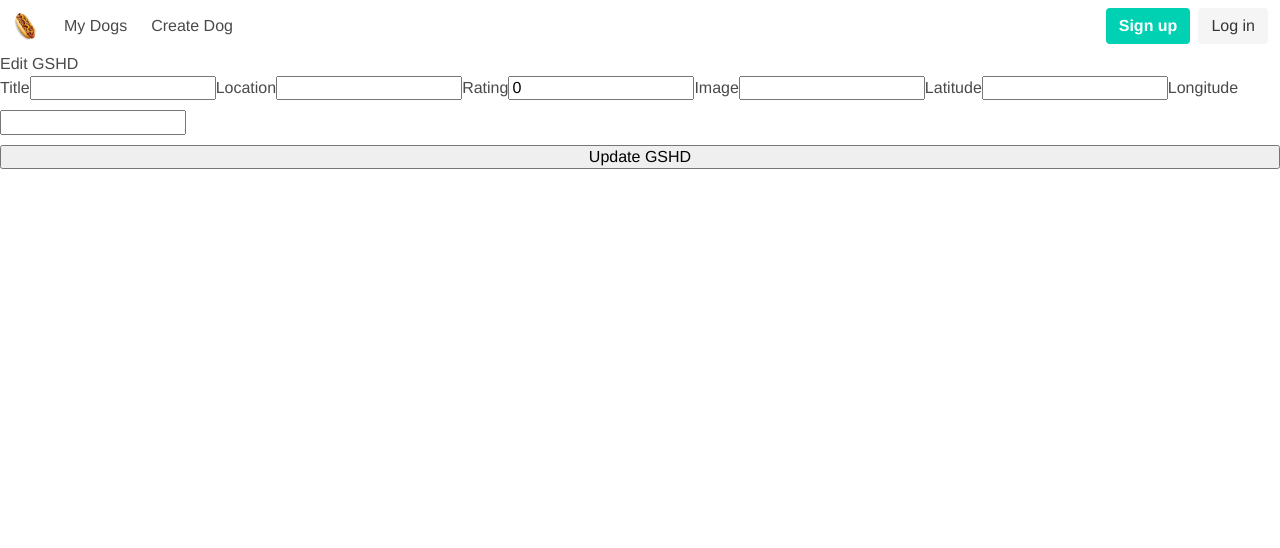
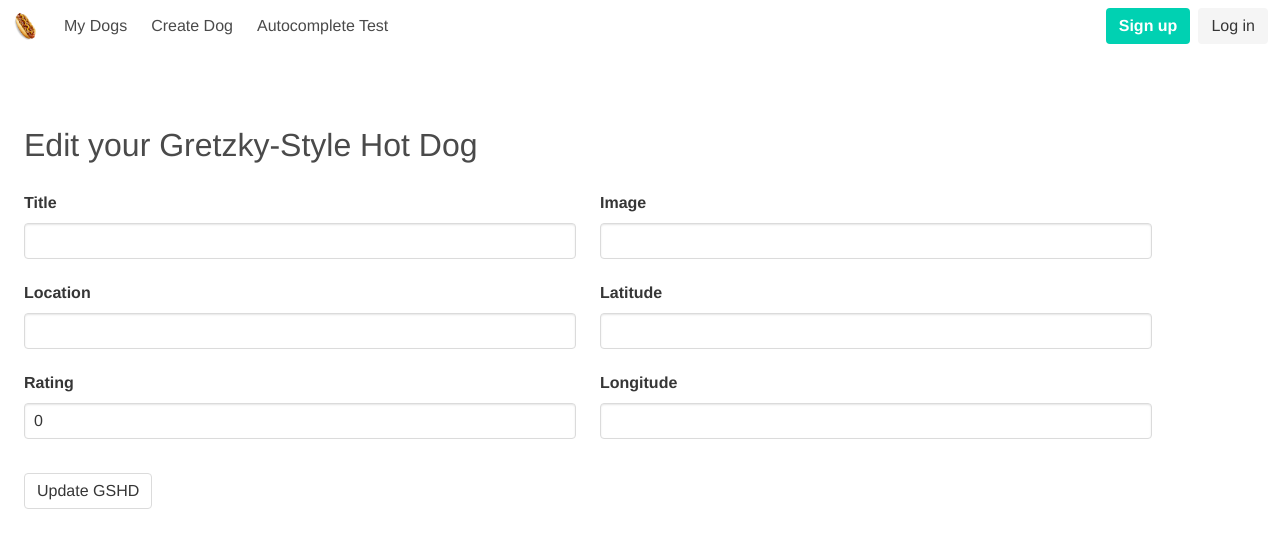
Before and after one commit to joshcoles/gshd, a React app in the folder gshd/client/: page /edit-dog/1 in a window 1280 px wide. Shown: the top 548 px of the page. Built offline with nearby package versions, Linux system fonts and the light colour scheme; no server answers; what google-maps-react would draw is missing.

Commit message:
Add autocomplete functionality.

```diff
--- a/gshd/client/package.json
+++ b/gshd/client/package.json
@@ -50,6 +50,7 @@
     "react-app-polyfill": "^1.0.1",
     "react-dev-utils": "^9.0.1",
     "react-dom": "^16.8.6",
+    "react-places-autocomplete": "^7.2.1",
     "react-router-dom": "^5.0.1",
     "resolve": "1.10.0",
     "sass-loader": "7.1.0",
--- a/gshd/client/src/App.js
+++ b/gshd/client/src/App.js
@@ -5,6 +5,7 @@ import DogList from './components/DogList.js';
 import LandingPage from './components/LandingPage.js';
 import EditDog from './components/EditDog.js';
 import CreateDog from './components/CreateDog.js'
+import AutoCompletePlaces from './components/AutoCompletePlaces.js';
 import icon from './images/gshd.png';
 
 class App extends Component {
@@ -19,7 +20,7 @@ class App extends Component {
               <Link className="navbar-item" to="/">
                 <img src={icon} alt=""/>
               </Link>
-              <a role="button" className="navbar-burger burger" aria-label="menu" aria-expanded="false" data-target="navbarBasicExample">
+              <a href="/" role="button" className="navbar-burger burger" aria-label="menu" aria-expanded="false" data-target="navbarBasicExample">
                 <span aria-hidden="true"></span>
                 <span aria-hidden="true"></span>
                 <span aria-hidden="true"></span>
@@ -29,14 +30,15 @@ class App extends Component {
               <div className="navbar-start">
                 <Link className="navbar-item" to="/dog-list">My Dogs</Link>
                 <Link className="navbar-item" to="/create-dog">Create Dog</Link>
+                <Link className="navbar-item" to="/autocomplete-places">Autocomplete Test</Link>
               </div>
               <div className="navbar-end">
                 <div className="navbar-item">
                   <div className="buttons">
-                    <a className="button is-primary">
+                    <a href="/" className="button is-primary">
                       <strong>Sign up</strong>
                     </a>
-                    <a className="button is-light">
+                    <a href="/" className="button is-light">
                       Log in
                     </a>
                   </div>
@@ -48,6 +50,7 @@ class App extends Component {
           <Route path="/dog-list" component={DogList}/>
           <Route path="/create-dog" component={CreateDog}/>
           <Route path="/edit-dog/:id" component={EditDog}/>
+          <Route path="/autocomplete-places" component={AutoCompletePlaces}/>
         </div>
       </Router>
     );
--- /dev/null
+++ b/gshd/client/src/components/AutoCompletePlaces.js
@@ -0,0 +1,91 @@
+import React, { Component } from 'react';
+import PlacesAutoComplete, {
+  geocodeByAddress,
+  getLatLng
+} from 'react-places-autocomplete';
+
+// https://www.npmjs.com/package/react-places-autocomplete
+
+class AutoCompletePlaces extends Component {
+
+  constructor(props) {
+    super(props);
+    this.state = {
+      address: '',
+      gmapsLoaded: false
+    }
+  }
+
+  initMap = () => {
+    this.setState({
+      gmapsLoaded: true,
+    })
+  }
+
+  componentDidMount() {
+    window.initMap = this.initMap
+    const gmapScriptEl = document.createElement(`script`)
+    gmapScriptEl.src = `https://maps.googleapis.com/maps/api/js?key=${process.env.REACT_APP_GOOGLE_MAPS_API_TOKEN}&libraries=places&callback=initMap`
+    document.querySelector(`body`).insertAdjacentElement(`beforeend`, gmapScriptEl)
+  }
+
+  onInputChange = (address) => {
+    this.setState({ address });
+  }
+
+  onSelect = (address) => {
+    geocodeByAddress(address)
+      .then(results => getLatLng(results[0]))
+      .then(latLng => console.log(`Success:`, latLng))
+      .catch(error => console.error(`Error: ${error}`));
+  }
+
+  render() {
+
+    return (
+      <div>
+        {this.state.gmapsLoaded && (
+          <PlacesAutoComplete
+            value={this.state.address}
+            onChange={this.onInputChange}
+            onSelect={this.onSelect}>
+
+            {({ getInputProps, suggestions, getSuggestionItemProps, loading }) => (
+              <div>
+                <input
+                  {...getInputProps({
+                    placeholder: 'Search Places ...',
+                    className: 'location-search-input',
+                  })}
+                />
+                {loading && <div>Loading...</div>}
+                {suggestions.map(suggestion => {
+                  const className = suggestion.active
+                    ? 'suggestion-item--active'
+                    : 'suggestion-item';
+                  // inline style for demonstration purpose
+                  const style = suggestion.active
+                    ? { backgroundColor: '#fafafa', cursor: 'pointer' }
+                    : { backgroundColor: '#ffffff', cursor: 'pointer' };
+                  return (
+                    <div
+                      {...getSuggestionItemProps(suggestion, {
+                        className,
+                        style,
+                      })}
+                    >
+                      <span>{suggestion.description}</span>
+                    </div>
+                  );
+                })}
+              </div>
+
+            )}
+          </PlacesAutoComplete>
+        )}
+      </div>
+    )
+  }
+}
+
+export default AutoCompletePlaces;
--- a/gshd/client/src/components/CreateDog.js
+++ b/gshd/client/src/components/CreateDog.js
@@ -124,7 +124,8 @@ class CreateDog extends Component {
           <h1>CreateDog</h1>
           <div className="container columns">
             <form className="column" onSubmit={this.onSubmit}>
-
+              <div className="container columns">
+                <div className="column">
                   <div className="field">
                     <label className="label" htmlFor="title">Title</label>
                     <div className="control">
@@ -166,7 +167,9 @@ class CreateDog extends Component {
                         />
                     </div>
                   </div>
+                </div>
 
+                <div className="column">
                   <div className="field">
                     <label className="label" htmlFor="image">Image</label>
                     <div className="control">
@@ -208,7 +211,8 @@ class CreateDog extends Component {
                         />
                     </div>
                   </div>
-
+                </div>
+              </div>
               <input className="button" type="submit" value="Create Dog"/>
             </form>
           </div>
--- a/gshd/client/src/components/DogList.js
+++ b/gshd/client/src/components/DogList.js
@@ -7,7 +7,7 @@ const Gshd = (props) => (
   <li className="box">
     <div className="media">
       <div className="media-left">
-        <figure className="image is-64x64"><img src={props.gshd.gshd_image} alt="Image"/></figure>
+        <figure className="image is-64x64"><img src={props.gshd.gshd_image} alt="A hot dog"/></figure>
       </div>
       <div className="media-content">
         <div className="content">
--- a/gshd/client/src/components/EditDog.js
+++ b/gshd/client/src/components/EditDog.js
@@ -25,12 +25,6 @@ class EditDog extends Component {
     this.onChangeLongitude = this.onChangeLongitude.bind(this);
     this.onSubmit = this.onSubmit.bind(this);
 
-    // this.state = {
-    //   title: '',
-    //   location: '',
-    //   rating: 0,
-    //   image: ''
-    // }
   }
 
   componentDidMount() {
@@ -117,53 +111,101 @@ class EditDog extends Component {
 
     return (
       <div>
-        <h3>Edit GSHD</h3>
-        <form onSubmit={this.onSubmit}>
-          <div>
-            <label>Title</label>
+        <section className="section">
+          <h1>Edit your Gretzky-Style Hot Dog</h1>
+          <div className="container columns">
+              <form className="column" onSubmit={this.onSubmit}>
+                <div className="container columns">
+
+                    <div className="column">
+                      <div className="field">
+                        <label className="label" htmlFor="title">Title</label>
+                        <div className="control">
                           <input
+                            className="input"
                             type="text"
+                            name="title"
+                            onChange={this.onChangeTitle}
                             value={this.state.title}
-              onChange={this.onChangeTitle}
                             />
-            <label>Location</label>
+                        </div>
+                      </div>
+
+
+                      <div className="field">
+                        <label className="label" htmlFor="location">Location</label>
+                        <div className="control">
                           <input
+                            className="input"
                             type="text"
+                            name="location"
+                            onChange={this.onChangeLocation}
                             value={this.state.location}
-              onChange={this.onChangeLocation}
                             />
-            <label>Rating</label>
+                        </div>
+                      </div>
+
+                      <div className="field">
+                        <label className="label" htmlFor="rating">Rating</label>
+                        <div className="control">
                           <input
+                            className="input"
                             type="text"
+                            name="rating"
+                            onChange={this.onChangeRating}
                             value={this.state.rating}
-              onChange={this.onChangeRating}
                             />
-            <label>Image</label>
+                        </div>
+                      </div>
+                    </div>
+
+                    <div className="column">
+                      <div className="field">
+                        <label className="label" htmlFor="image">Image</label>
+                        <div className="control">
                           <input
+                            className="input"
                             type="text"
+                            name="image"
+                            onChange={this.onChangeImage}
                             value={this.state.image}
-              onChange={this.onChangeImage}
                             />
+                        </div>
+                      </div>
 
-            <label>Latitude</label>
+                      <div className="field">
+                        <label className="label" htmlFor="latitude">Latitude</label>
+                        <div className="control">
                           <input
+                            className="input"
                             type="text"
+                            name="latitude"
+                            onChange={this.onChangeLatitude}
                             value={this.state.geometry.lat}
-              onChange={this.onChangeLatitude}
                             />
+                        </div>
+                      </div>
 
-            <label>Longitude</label>
+
+                      <div className="field">
+                        <label className="label" htmlFor="longitude">Longitude</label>
+                        <div className="control">
                           <input
+                            className="input"
                             type="text"
+                            name="longitude"
+                            onChange={this.onChangeLongitude}
                             value={this.state.geometry.lng}
-              onChange={this.onChangeLongitude}
                             />
-
                         </div>
-          <input type="submit" value="Update GSHD" />
+                      </div>
+                    </div>
+                </div>
+                <input className="button" type="submit" value="Update GSHD" />
               </form>
           </div>
-
+        </section>
+      </div>
     )
   }
 }
```
Also changed, not shown: 1 other file (tests, documents, lock files or other folders). Lines whose indentation alone changed are shown as unchanged.
